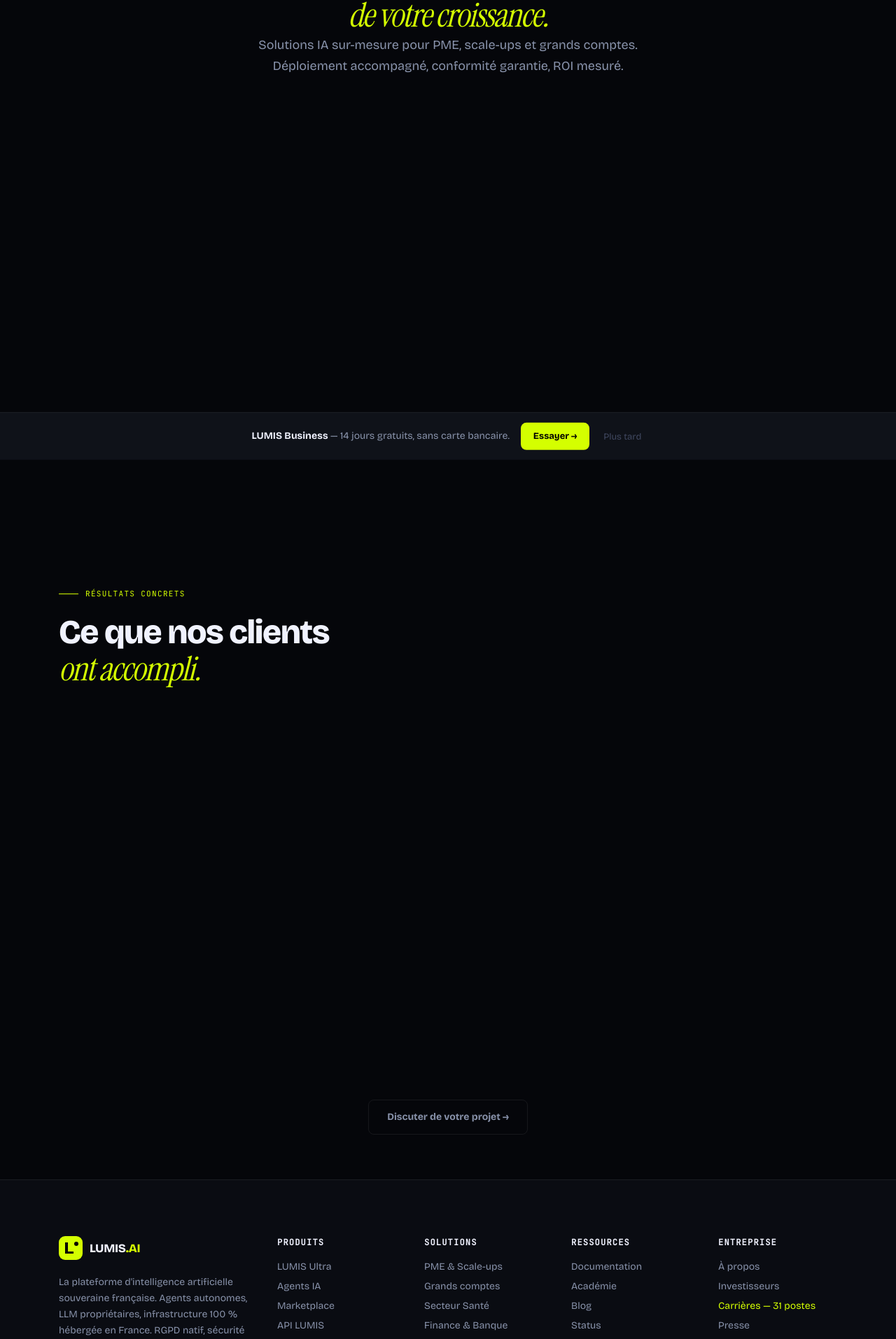
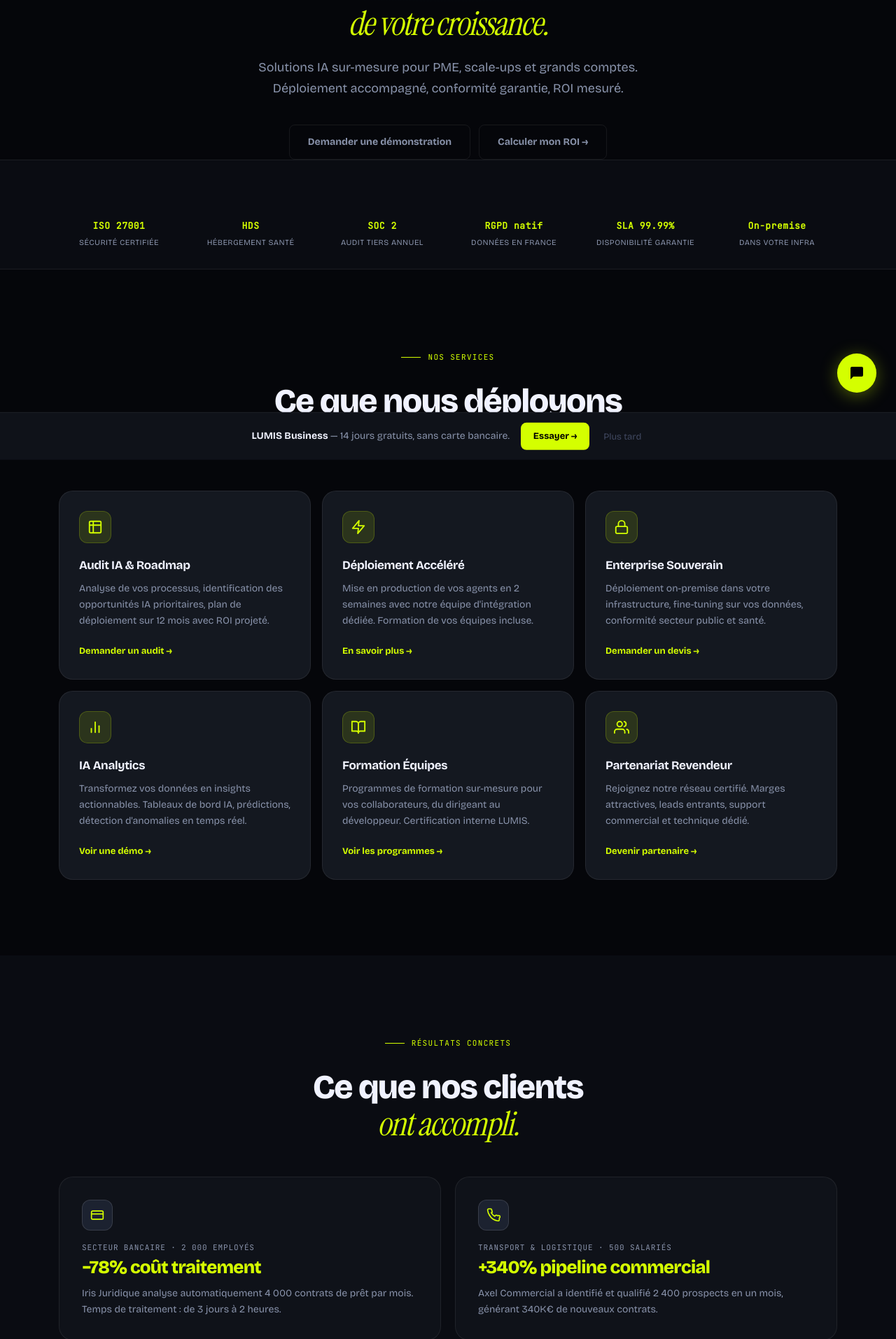
Before and after one commit to thprivateadvisory-sudo/Lumis-plateforme-, a Next.js app: page /entreprises in a window 1280 px wide. Shown: the part 211-2124 px from the top of the page at 70% size. Built offline with nearby package versions, Linux system fonts and the light colour scheme.

Commit message:
Fix FAQ accordion, testimonials grid, entreprises page, add chat widget
https://claude.ai/code/session_017qrF6XpzYnbYzRVtgk9Pq2

```diff
--- a/app/entreprises/page.tsx
+++ b/app/entreprises/page.tsx
@@ -7,68 +7,172 @@ export const metadata: Metadata = {
 }
 
 const SOLUTIONS = [
-  { icon: '🏗️', title: 'Audit IA & Roadmap', desc: 'Analyse de vos processus, identification des opportunités IA prioritaires, plan de déploiement sur 12 mois avec ROI projeté.', cta: 'Demander un audit' },
-  { icon: '🚀', title: 'Déploiement Accéléré', desc: 'Mise en production de vos agents en 2 semaines avec notre équipe d\'intégration dédiée. Formation de vos équipes incluse.', cta: 'En savoir plus' },
-  { icon: '🔒', title: 'Enterprise Souverain', desc: 'Déploiement on-premise dans votre infrastructure, fine-tuning sur vos données, conformité secteur public et santé.', cta: 'Demander un devis' },
-  { icon: '📊', title: 'IA Analytics', desc: 'Transformez vos données en insights actionnables. Tableaux de bord IA, prédictions, détection d\'anomalies en temps réel.', cta: 'Voir une démo' },
-  { icon: '🎓', title: 'Formation Équipes', desc: 'Programmes de formation sur-mesure pour vos collaborateurs, du dirigeant au développeur. Certification interne LUMIS.', cta: 'Voir les programmes' },
-  { icon: '🤝', title: 'Partenariat Revendeur', desc: 'Rejoignez notre réseau certifié. Marges attractives, leads entrants, support commercial et technique dédié.', cta: 'Devenir partenaire' },
+  {
+    icon: <svg width="22" height="22" viewBox="0 0 24 24" fill="none" stroke="currentColor" strokeWidth="2" strokeLinecap="round" strokeLinejoin="round"><path d="M9 3H5a2 2 0 0 0-2 2v4m6-6h10a2 2 0 0 1 2 2v4M9 3v18m0 0h10a2 2 0 0 0 2-2V9M9 21H5a2 2 0 0 1-2-2V9m0 0h18"/></svg>,
+    title: 'Audit IA & Roadmap',
+    desc: 'Analyse de vos processus, identification des opportunités IA prioritaires, plan de déploiement sur 12 mois avec ROI projeté.',
+    cta: 'Demander un audit',
+  },
+  {
+    icon: <svg width="22" height="22" viewBox="0 0 24 24" fill="none" stroke="currentColor" strokeWidth="2" strokeLinecap="round" strokeLinejoin="round"><polygon points="13 2 3 14 12 14 11 22 21 10 12 10 13 2"/></svg>,
+    title: 'Déploiement Accéléré',
+    desc: "Mise en production de vos agents en 2 semaines avec notre équipe d'intégration dédiée. Formation de vos équipes incluse.",
+    cta: 'En savoir plus',
+  },
+  {
+    icon: <svg width="22" height="22" viewBox="0 0 24 24" fill="none" stroke="currentColor" strokeWidth="2" strokeLinecap="round" strokeLinejoin="round"><rect x="3" y="11" width="18" height="11" rx="2" ry="2"/><path d="M7 11V7a5 5 0 0 1 10 0v4"/></svg>,
+    title: 'Enterprise Souverain',
+    desc: 'Déploiement on-premise dans votre infrastructure, fine-tuning sur vos données, conformité secteur public et santé.',
+    cta: 'Demander un devis',
+  },
+  {
+    icon: <svg width="22" height="22" viewBox="0 0 24 24" fill="none" stroke="currentColor" strokeWidth="2" strokeLinecap="round" strokeLinejoin="round"><line x1="18" y1="20" x2="18" y2="10"/><line x1="12" y1="20" x2="12" y2="4"/><line x1="6" y1="20" x2="6" y2="14"/></svg>,
+    title: 'IA Analytics',
+    desc: "Transformez vos données en insights actionnables. Tableaux de bord IA, prédictions, détection d'anomalies en temps réel.",
+    cta: 'Voir une démo',
+  },
+  {
+    icon: <svg width="22" height="22" viewBox="0 0 24 24" fill="none" stroke="currentColor" strokeWidth="2" strokeLinecap="round" strokeLinejoin="round"><path d="M2 3h6a4 4 0 0 1 4 4v14a3 3 0 0 0-3-3H2z"/><path d="M22 3h-6a4 4 0 0 0-4 4v14a3 3 0 0 1 3-3h7z"/></svg>,
+    title: 'Formation Équipes',
+    desc: 'Programmes de formation sur-mesure pour vos collaborateurs, du dirigeant au développeur. Certification interne LUMIS.',
+    cta: 'Voir les programmes',
+  },
+  {
+    icon: <svg width="22" height="22" viewBox="0 0 24 24" fill="none" stroke="currentColor" strokeWidth="2" strokeLinecap="round" strokeLinejoin="round"><path d="M17 21v-2a4 4 0 0 0-4-4H5a4 4 0 0 0-4 4v2"/><circle cx="9" cy="7" r="4"/><path d="M23 21v-2a4 4 0 0 0-3-3.87"/><path d="M16 3.13a4 4 0 0 1 0 7.75"/></svg>,
+    title: 'Partenariat Revendeur',
+    desc: 'Rejoignez notre réseau certifié. Marges attractives, leads entrants, support commercial et technique dédié.',
+    cta: 'Devenir partenaire',
+  },
 ]
 
 const CASES = [
-  { icon: '🏦', sector: 'Secteur Bancaire · 2 000 employés', result: '−78% coût traitement dossiers', desc: 'Iris Juridique analyse automatiquement 4 000 contrats de prêt par mois. Temps de traitement : de 3 jours à 2 heures.' },
-  { icon: '✈️', sector: 'Transport & Logistique · 500 salariés', result: '+340% pipeline commercial', desc: 'Axel Commercial a identifié et qualifié 2 400 prospects en un mois, générant 340K€ de nouveaux contrats sans recrutement.' },
-  { icon: '🏥', sector: 'Santé · CHU Régional', result: '18h économisées/médecin/mois', desc: 'LUMIS Ultra déployé pour synthèse de comptes-rendus et recherche bibliographique. Conformité HDS totale, zéro donnée exportée.' },
-  { icon: '🛒', sector: 'Retail · 120 magasins', result: '4.8/5 satisfaction client', desc: 'Sofia Support gère 94% des demandes clients en autonomie sur 3 canaux. Le SAV humain traite uniquement les cas complexes.' },
+  {
+    icon: <svg width="20" height="20" viewBox="0 0 24 24" fill="none" stroke="currentColor" strokeWidth="2" strokeLinecap="round" strokeLinejoin="round"><rect x="2" y="5" width="20" height="14" rx="2"/><line x1="2" y1="10" x2="22" y2="10"/></svg>,
+    sector: 'Secteur Bancaire · 2 000 employés',
+    result: '−78% coût traitement',
+    desc: 'Iris Juridique analyse automatiquement 4 000 contrats de prêt par mois. Temps de traitement : de 3 jours à 2 heures.',
+  },
+  {
+    icon: <svg width="20" height="20" viewBox="0 0 24 24" fill="none" stroke="currentColor" strokeWidth="2" strokeLinecap="round" strokeLinejoin="round"><path d="M22 16.92v3a2 2 0 0 1-2.18 2 19.79 19.79 0 0 1-8.63-3.07A19.5 19.5 0 0 1 4.99 12a19.79 19.79 0 0 1-3.07-8.67A2 2 0 0 1 3.9 1.22h3a2 2 0 0 1 2 1.72c.127.96.361 1.903.7 2.81a2 2 0 0 1-.45 2.11L8.09 8a16 16 0 0 0 6 6l1.27-1.27a2 2 0 0 1 2.11-.45c.907.339 1.85.573 2.81.7A2 2 0 0 1 22 16.92z"/></svg>,
+    sector: 'Transport & Logistique · 500 salariés',
+    result: '+340% pipeline commercial',
+    desc: 'Axel Commercial a identifié et qualifié 2 400 prospects en un mois, générant 340K€ de nouveaux contrats.',
+  },
+  {
+    icon: <svg width="20" height="20" viewBox="0 0 24 24" fill="none" stroke="currentColor" strokeWidth="2" strokeLinecap="round" strokeLinejoin="round"><path d="M22 12h-4l-3 9L9 3l-3 9H2"/></svg>,
+    sector: 'Santé · CHU Régional',
+    result: '18h économisées/médecin/mois',
+    desc: 'LUMIS Ultra déployé pour synthèse de comptes-rendus et recherche bibliographique. Conformité HDS totale, zéro donnée exportée.',
+  },
+  {
+    icon: <svg width="20" height="20" viewBox="0 0 24 24" fill="none" stroke="currentColor" strokeWidth="2" strokeLinecap="round" strokeLinejoin="round"><path d="M6 2 3 6v14a2 2 0 0 0 2 2h14a2 2 0 0 0 2-2V6l-3-4z"/><line x1="3" y1="6" x2="21" y2="6"/><path d="M16 10a4 4 0 0 1-8 0"/></svg>,
+    sector: 'Retail · 120 magasins',
+    result: '4.8/5 satisfaction client',
+    desc: 'Sofia Support gère 94% des demandes clients en autonomie sur 3 canaux. Le SAV humain traite uniquement les cas complexes.',
+  },
+]
+
+const TRUST_ITEMS = [
+  { label: 'ISO 27001', desc: 'Sécurité certifiée' },
+  { label: 'HDS', desc: 'Hébergement santé' },
+  { label: 'SOC 2', desc: 'Audit tiers annuel' },
+  { label: 'RGPD natif', desc: 'Données en France' },
+  { label: 'SLA 99.99%', desc: 'Disponibilité garantie' },
+  { label: 'On-premise', desc: 'Dans votre infra' },
 ]
 
 export default function EntreprisesPage() {
   return (
     <>
-      <section className="sec" style={{ background: 'radial-gradient(ellipse 70% 50% at 50% 0%,rgba(77,166,255,.06),transparent)', paddingBottom: 0 }}>
+      {/* HERO */}
+      <section className="sec" style={{ background: 'radial-gradient(ellipse 70% 50% at 50% 0%,rgba(77,166,255,.08),transparent)', paddingBottom: 0 }}>
         <div className="wm" style={{ textAlign: 'center' }}>
           <div className="tag" style={{ justifyContent: 'center' }}>Solutions Entreprises</div>
-          <h1 className="h2">L&apos;IA au service<br /><em>de votre croissance.</em></h1>
-          <p className="lead" style={{ margin: '0 auto' }}>
-            Solutions IA sur-mesure pour PME, scale-ups et grands comptes. Déploiement accompagné, conformité garantie, ROI mesuré.
+          <h1 className="h2" style={{ marginTop: 12 }}>L&apos;IA au service<br /><em>de votre croissance.</em></h1>
+          <p className="lead" style={{ margin: '20px auto 0' }}>
+            Solutions IA sur-mesure pour PME, scale-ups et grands comptes.<br />Déploiement accompagné, conformité garantie, ROI mesuré.
           </p>
+          <div style={{ display: 'flex', gap: 12, justifyContent: 'center', flexWrap: 'wrap', marginTop: 36 }}>
+            <Link href="/contact" className="btn by blg">Demander une démonstration</Link>
+            <Link href="/roi" className="btn bg blg">Calculer mon ROI →</Link>
+          </div>
         </div>
       </section>
 
-      <section className="secm">
+      {/* TRUST BAR */}
+      <div style={{ borderTop: '1px solid var(--w1)', borderBottom: '1px solid var(--w1)', background: 'var(--deep)', padding: '28px 0' }}>
         <div className="w">
-          <div className="g3" style={{ gap: 16, marginBottom: 68 }}>
+          <div style={{ display: 'grid', gridTemplateColumns: 'repeat(6, 1fr)', gap: 16 }} className="tgrid">
+            {TRUST_ITEMS.map(t => (
+              <div key={t.label} style={{ textAlign: 'center' }}>
+                <div style={{ fontFamily: 'var(--fm)', fontSize: 13, fontWeight: 700, color: 'var(--y)', letterSpacing: '.04em' }}>{t.label}</div>
+                <div style={{ fontSize: 11, color: 'var(--fog)', marginTop: 4, letterSpacing: '.04em', textTransform: 'uppercase' }}>{t.desc}</div>
+              </div>
+            ))}
+          </div>
+        </div>
+      </div>
+
+      {/* SOLUTIONS */}
+      <section className="sec">
+        <div className="w">
+          <div style={{ textAlign: 'center', marginBottom: 48 }}>
+            <div className="tag" style={{ justifyContent: 'center' }}>Nos services</div>
+            <h2 className="h2" style={{ marginTop: 8 }}>Ce que nous déployons<br /><em>pour vous.</em></h2>
+          </div>
+          <div className="g3" style={{ gap: 16 }}>
             {SOLUTIONS.map(s => (
-              <div key={s.title} className="rv" style={{ background: 'var(--card)', border: '1px solid var(--w1)', borderRadius: 20, padding: 30, transition: 'all .3s', cursor: 'pointer' }}>
-                <div style={{ width: 50, height: 50, borderRadius: 14, background: 'var(--yd)', border: '1px solid rgba(212,255,0,.15)', display: 'flex', alignItems: 'center', justifyContent: 'center', fontSize: 24, marginBottom: 18 }}>
+              <div key={s.title} style={{ background: 'var(--card)', border: '1px solid var(--w1)', borderRadius: 20, padding: 28, transition: 'border-color .2s' }}>
+                <div style={{ width: 46, height: 46, borderRadius: 12, background: 'var(--yd)', border: '1px solid rgba(212,255,0,.2)', display: 'flex', alignItems: 'center', justifyContent: 'center', color: 'var(--y)', marginBottom: 18 }}>
                   {s.icon}
                 </div>
-                <div style={{ fontSize: 18, fontWeight: 700, letterSpacing: '-.02em', marginBottom: 8 }}>{s.title}</div>
+                <div style={{ fontSize: 17, fontWeight: 700, letterSpacing: '-.02em', marginBottom: 8, color: 'var(--snow)' }}>{s.title}</div>
                 <div style={{ fontSize: 14, color: 'var(--fog)', lineHeight: 1.65, marginBottom: 18 }}>{s.desc}</div>
-                <Link href="/contact" style={{ fontSize: 13, fontWeight: 700, color: 'var(--y)', textDecoration: 'none', display: 'flex', alignItems: 'center', gap: 5, transition: 'gap .2s' }}>
+                <Link href="/contact" style={{ fontSize: 13, fontWeight: 700, color: 'var(--y)', textDecoration: 'none', display: 'inline-flex', alignItems: 'center', gap: 4 }}>
                   {s.cta} →
                 </Link>
               </div>
             ))}
           </div>
+        </div>
+      </section>
 
-          <div className="tag">Résultats concrets</div>
-          <h2 className="h2" style={{ fontSize: 'clamp(28px,4vw,48px)', marginBottom: 40 }}>Ce que nos clients<br /><em>ont accompli.</em></h2>
-          <div className="g2" style={{ gap: 18 }}>
+      {/* CASES */}
+      <section className="sec" style={{ background: 'var(--deep)' }}>
+        <div className="w">
+          <div style={{ textAlign: 'center', marginBottom: 48 }}>
+            <div className="tag" style={{ justifyContent: 'center' }}>Résultats concrets</div>
+            <h2 className="h2" style={{ marginTop: 8 }}>Ce que nos clients<br /><em>ont accompli.</em></h2>
+          </div>
+          <div className="g2" style={{ gap: 20 }}>
             {CASES.map(c => (
-              <div key={c.sector} className="rv" style={{ background: 'var(--card)', border: '1px solid var(--w1)', borderRadius: 20, padding: 30 }}>
-                <div style={{ width: 46, height: 46, borderRadius: 12, background: 'var(--raise)', border: '1px solid var(--w2)', display: 'flex', alignItems: 'center', justifyContent: 'center', fontSize: 20, marginBottom: 14 }}>
+              <div key={c.sector} style={{ background: 'var(--panel)', border: '1px solid var(--w1)', borderRadius: 20, padding: 32 }}>
+                <div style={{ width: 44, height: 44, borderRadius: 12, background: 'var(--raise)', border: '1px solid var(--w2)', display: 'flex', alignItems: 'center', justifyContent: 'center', color: 'var(--y)', marginBottom: 16 }}>
                   {c.icon}
                 </div>
-                <div style={{ fontSize: 12, color: 'var(--fog)', fontWeight: 600, textTransform: 'uppercase', letterSpacing: '.08em', marginBottom: 4 }}>{c.sector}</div>
-                <div style={{ fontFamily: 'var(--fh)', fontSize: 26, fontWeight: 800, letterSpacing: '-.03em', color: 'var(--y)', marginBottom: 6 }}>{c.result}</div>
+                <div style={{ fontSize: 11, color: 'var(--fog)', fontFamily: 'var(--fm)', textTransform: 'uppercase', letterSpacing: '.08em', marginBottom: 6 }}>{c.sector}</div>
+                <div style={{ fontFamily: 'var(--fh)', fontSize: 'clamp(1.25rem,2.5vw,1.625rem)', fontWeight: 800, letterSpacing: '-.03em', color: 'var(--y)', marginBottom: 10, lineHeight: 1.1 }}>{c.result}</div>
                 <div style={{ fontSize: 14, color: 'var(--fog)', lineHeight: 1.65 }}>{c.desc}</div>
               </div>
             ))}
           </div>
-
           <div style={{ textAlign: 'center', marginTop: 52 }}>
             <Link href="/contact" className="btn by blg">Discuter de votre projet →</Link>
+          </div>
+        </div>
+      </section>
+
+      {/* CTA FINAL */}
+      <section className="sec" style={{ background: 'var(--void)' }}>
+        <div className="wm" style={{ textAlign: 'center' }}>
+          <div className="tag" style={{ justifyContent: 'center' }}>Passer à l&apos;action</div>
+          <h2 className="h2" style={{ marginTop: 8 }}>Prêt à transformer<br /><em>votre organisation ?</em></h2>
+          <p style={{ marginTop: 16, marginBottom: 36, fontSize: 15, color: 'var(--fog)', lineHeight: 1.75 }}>
+            Un expert LUMIS vous présente la plateforme adaptée à vos systèmes, vos contraintes de sécurité et vos cas d&apos;usage métier. Sans engagement.
+          </p>
+          <div style={{ display: 'flex', gap: 12, justifyContent: 'center', flexWrap: 'wrap' }}>
+            <Link href="/contact" className="btn by blg">Demander une démonstration</Link>
+            <Link href="/tarifs" className="btn bg blg">Voir les tarifs</Link>
           </div>
         </div>
       </section>
--- a/app/globals.css
+++ b/app/globals.css
@@ -1068,7 +1068,7 @@ video {
   font-size: 0.9375rem;
   font-weight: 600;
   color: var(--snow);
-  cursor: none;
+  cursor: pointer;
   display: flex;
   align-items: center;
   justify-content: space-between;
--- a/app/layout.tsx
+++ b/app/layout.tsx
@@ -7,6 +7,7 @@ import {
 import './globals.css'
 import Nav from '@/components/Nav'
 import Footer from '@/components/Footer'
+import ChatWidget from '@/components/ChatWidget'
 import Link from 'next/link'
 
 /* ─── FONTS ─────────────────────────────────────────────────────────────── */
@@ -144,6 +145,9 @@ export default function RootLayout({
           </button>
         </div>
 
+        {/* Floating chat widget */}
+        <ChatWidget />
+
         {/* Client-side scripts */}
         <script
           dangerouslySetInnerHTML={{
--- a/app/page.tsx
+++ b/app/page.tsx
@@ -415,7 +415,7 @@ export default function HomePage() {
             Ils ont mesuré le résultat.
           </h2>
 
-          <div style={{ display: 'grid', gridTemplateColumns: 'repeat(3,1fr)', gap: 20 }} className="tgrid">
+          <div className="g3">
             {TESTIMONIALS.map((t) => (
               <div key={t.name} style={{ background: 'var(--panel)', border: '1px solid var(--w1)', borderRadius: 16, padding: '32px 28px', display: 'flex', flexDirection: 'column', gap: 20 }}>
                 <div style={{ fontSize: 'clamp(1.5rem,3vw,2.25rem)', fontWeight: 700, color: 'var(--y)', letterSpacing: '-.03em', lineHeight: 1 }}>
--- a/app/tarifs/TarifsClient.tsx
+++ b/app/tarifs/TarifsClient.tsx
@@ -299,14 +299,13 @@ export default function TarifsClient() {
             {FAQ_ITEMS.map((item, i) => (
               <div
                 key={i}
-                className={`fqi${openFaq === i ? ' op' : ''}`}
+                className={`fqi${openFaq === i ? ' open' : ''}`}
               >
                 <div
                   className="fqq"
                   onClick={() => setOpenFaq(openFaq === i ? null : i)}
                 >
                   {item.q}
-                  <span className="fqico">+</span>
                 </div>
                 {openFaq === i && (
                   <div className="fqa">{item.a}</div>
--- /dev/null
+++ b/components/ChatWidget.tsx
@@ -0,0 +1,43 @@
+'use client'
+
+import Link from 'next/link'
+
+export default function ChatWidget() {
+  return (
+    <Link
+      href="/demo"
+      aria-label="Essayer la démo IA"
+      style={{
+        position: 'fixed',
+        bottom: 28,
+        right: 28,
+        zIndex: 900,
+        width: 56,
+        height: 56,
+        borderRadius: '50%',
+        background: '#d4ff00',
+        display: 'flex',
+        alignItems: 'center',
+        justifyContent: 'center',
+        boxShadow: '0 4px 24px rgba(212,255,0,.35)',
+        cursor: 'pointer',
+        transition: 'transform 0.2s, box-shadow 0.2s',
+        textDecoration: 'none',
+      }}
+      onMouseEnter={e => {
+        const el = e.currentTarget as HTMLAnchorElement
+        el.style.transform = 'scale(1.1)'
+        el.style.boxShadow = '0 8px 32px rgba(212,255,0,.5)'
+      }}
+      onMouseLeave={e => {
+        const el = e.currentTarget as HTMLAnchorElement
+        el.style.transform = 'scale(1)'
+        el.style.boxShadow = '0 4px 24px rgba(212,255,0,.35)'
+      }}
+    >
+      <svg width="24" height="24" viewBox="0 0 24 24" fill="none">
+        <path d="M21 15a2 2 0 0 1-2 2H7l-4 4V5a2 2 0 0 1 2-2h14a2 2 0 0 1 2 2z" fill="#000"/>
+      </svg>
+    </Link>
+  )
+}
```
